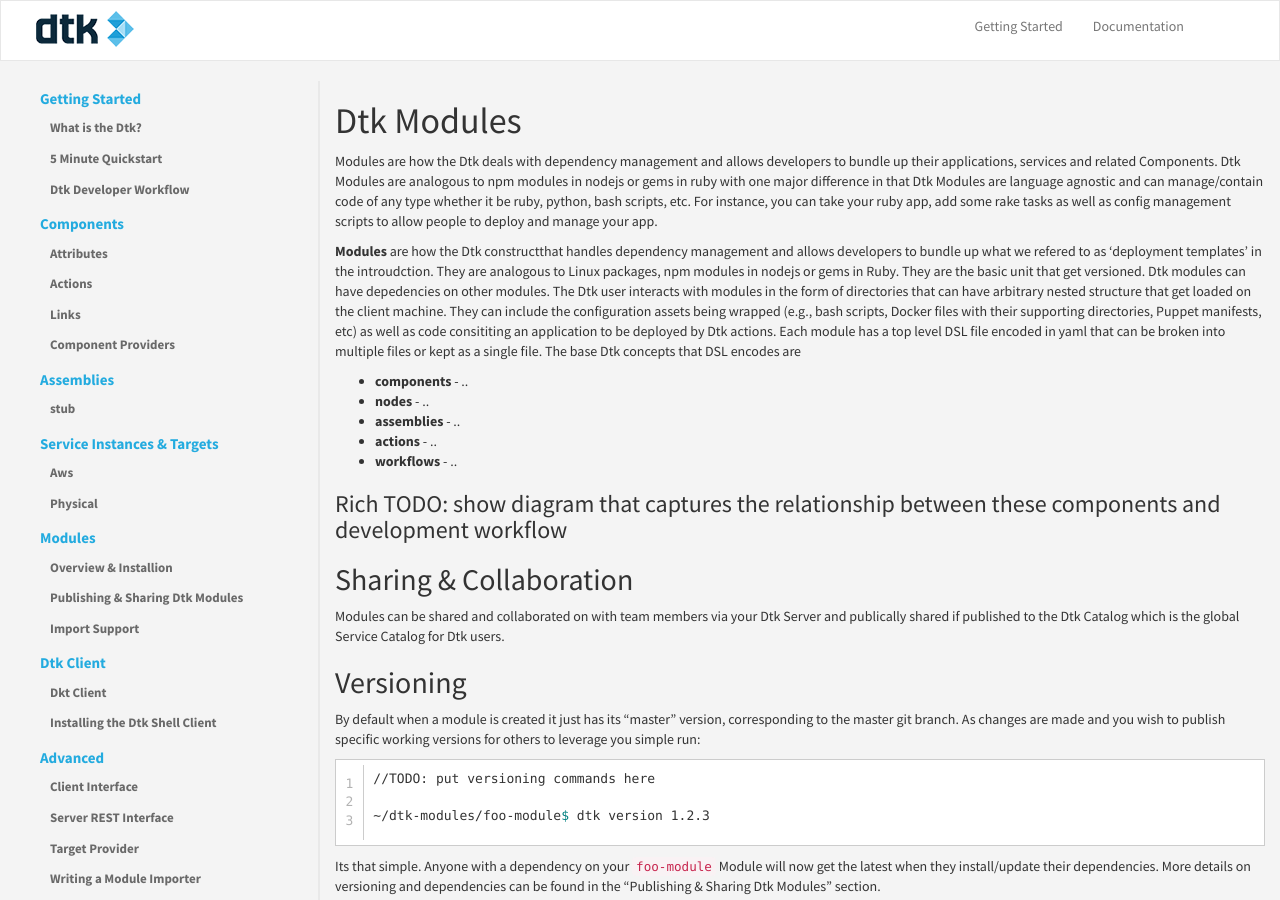
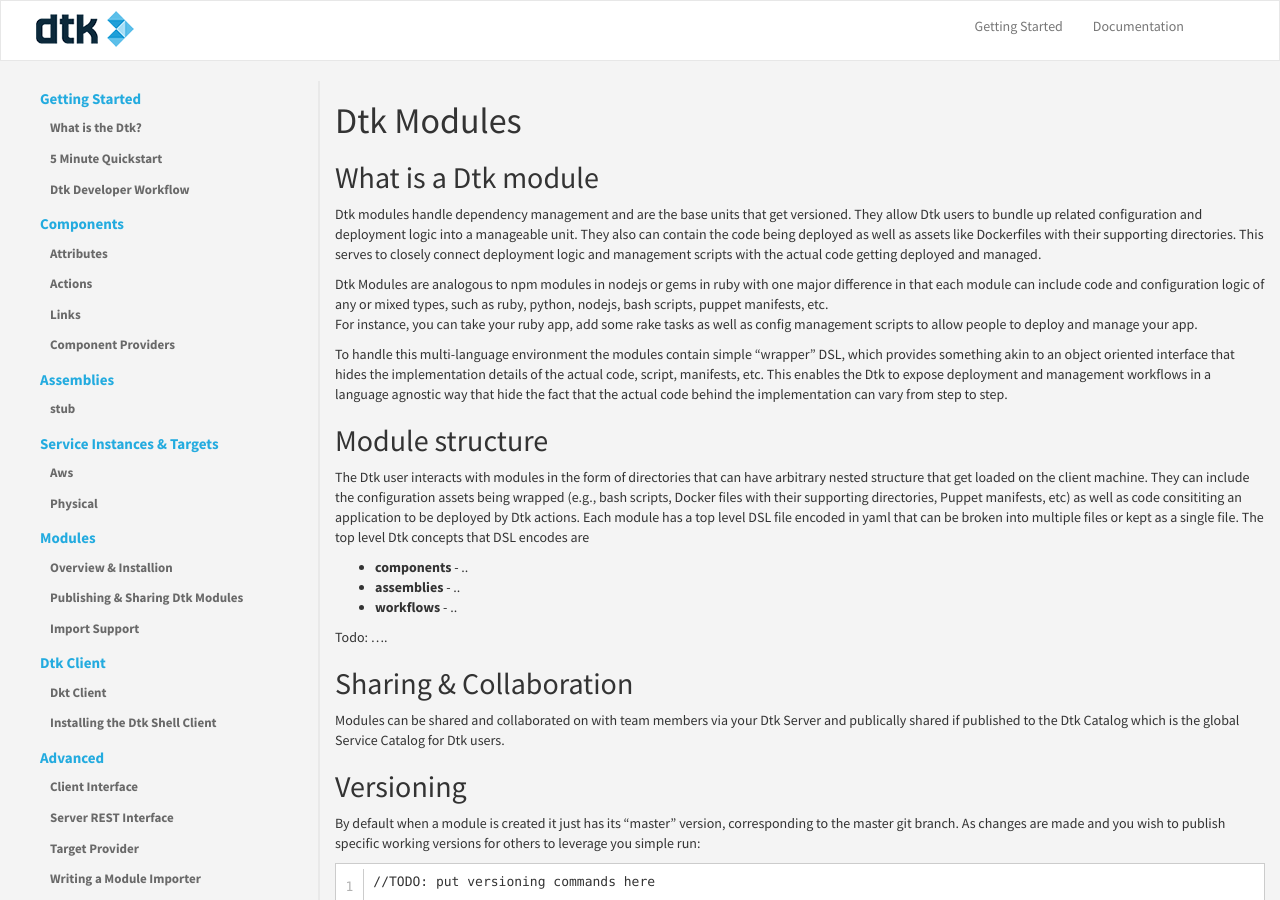
Before and after one commit to dtk/dtk-docs-v1, a Jekyll site: the page built from modules.md, in a window 1280 px wide and 900 px high. Built offline with Jekyll 4.4.1, drawn with Linux system fonts in a browser that asks for light colours.

Commit message:
Update modules.md

```diff
--- a/modules.md
+++ b/modules.md
@@ -5,18 +5,23 @@ permalink: modules/index
 
 # Dtk Modules
 
-Modules are how the Dtk deals with dependency management and allows developers to bundle up their applications, services and related Components.  Dtk Modules are analogous to npm modules in nodejs or gems in ruby with one  major difference in that Dtk Modules are language agnostic and can manage/contain code of any type whether it be ruby, python, bash scripts, etc.  For instance, you can take your ruby app, add some rake tasks as well as config management scripts to allow people to deploy and manage your app.
+## What is a Dtk module
 
-**Modules** are how the Dtk constructthat handles dependency management and allows developers to bundle up what we refered to as 'deployment templates' in the introudction. They are analogous to Linux packages, npm modules in nodejs or gems in Ruby. They are the basic unit that get versioned. Dtk modules can have depedencies on other modules. The Dtk user interacts with modules in the form of directories that can have arbitrary nested structure that get loaded on the client machine. They can include the configuration assets being wrapped (e.g., bash scripts, Docker files with their supporting directories, Puppet manifests, etc) as well as code consititing an application to be deployed by Dtk actions. Each module has a top level DSL file encoded in yaml that can be broken into multiple files or kept as a single file. The base Dtk concepts that DSL encodes are
+Dtk modules handle dependency management and are the base units that get versioned. They allow Dtk users to bundle up related configuration and deployment logic into a manageable unit. They also can contain the code being deployed as well as assets like Dockerfiles with their supporting directories. This serves to closely connect deployment logic and management scripts with the actual code getting deployed and managed.
+
+Dtk Modules are analogous to npm modules in nodejs or gems in ruby with one major difference in that each module can include code and configuration logic of any or mixed types, such as ruby, python, nodejs, bash scripts, puppet manifests, etc.
+For instance, you can take your ruby app, add some rake tasks as well as config management scripts to allow people to deploy and manage your app.
+
+To handle this multi-language environment the modules contain simple "wrapper" DSL, which provides something akin to an object oriented interface that hides the implementation details of the actual code, script, manifests, etc.  This enables the Dtk to expose deployment and management workflows in a language agnostic way that hide the fact that the actual code behind the implementation can vary from step to step.
+
+## Module structure
+
+The Dtk user interacts with modules in the form of directories that can have arbitrary nested structure that get loaded on the client machine. They can include the configuration assets being wrapped (e.g., bash scripts, Docker files with their supporting directories, Puppet manifests, etc) as well as code consititing an application to be deployed by Dtk actions. Each module has a top level DSL file encoded in yaml that can be broken into multiple files or kept as a single file. The top level Dtk concepts that DSL encodes are
 * **components** - ..
-* **nodes** - ..
 * **assemblies** - ..
-* **actions** - ..
 * **workflows** - ..
 
-
-### Rich TODO: show diagram that captures the relationship between these components and development workflow
-
+Todo: ....
 
 ## Sharing & Collaboration
 
```
